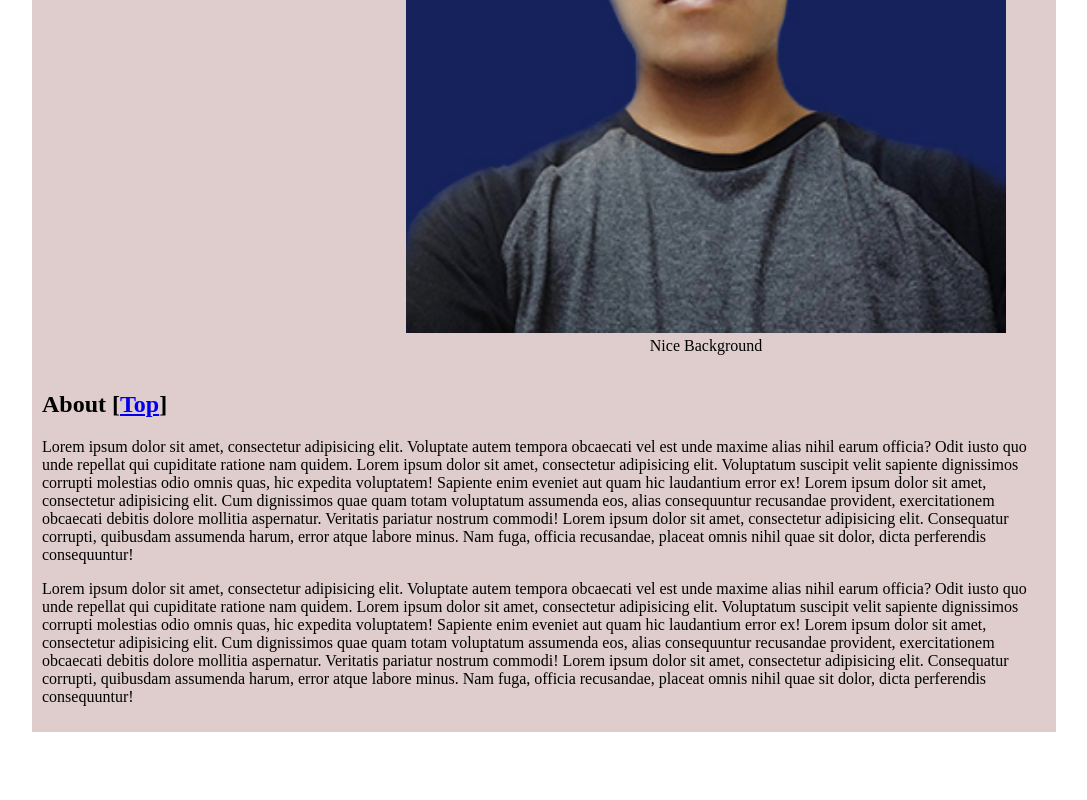
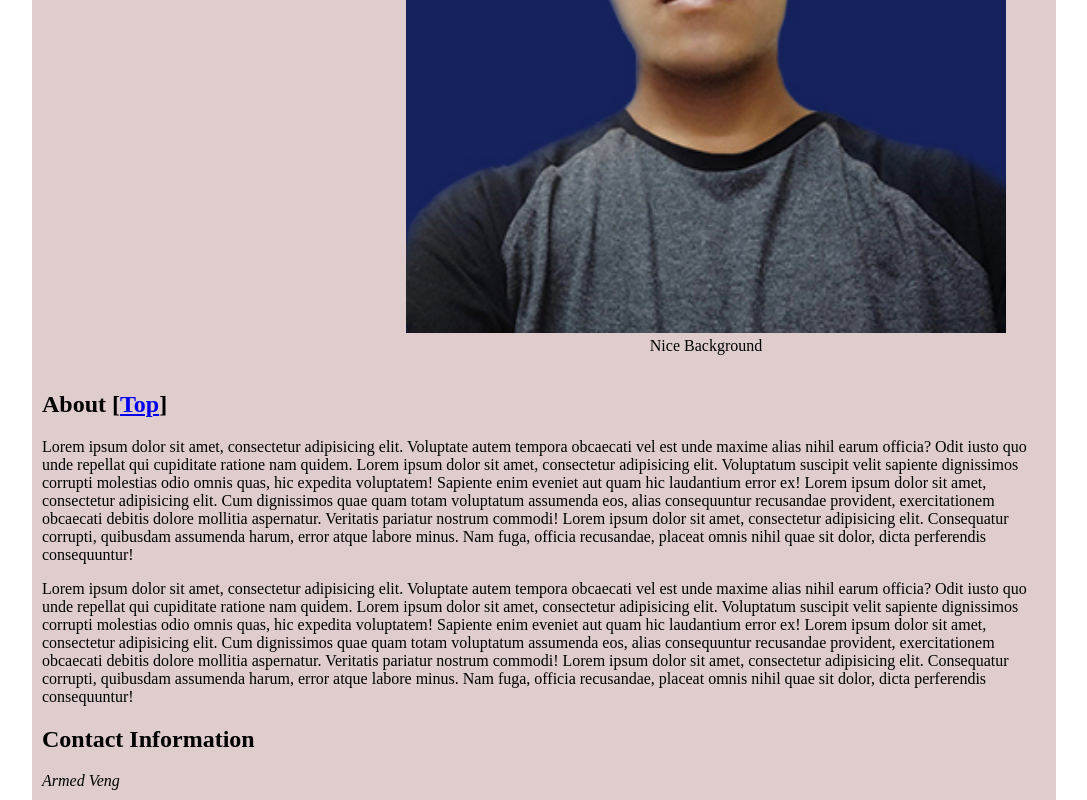
Before and after one commit to jerryamo/myhtml, a plain HTML site: page index.html in a window 1280 px wide. Shown: the part 2453-3253 px from the top of the page, without its empty margins (96-1183 px from the left). Before the commit the page ends 3185 px from the top, so only its background shows below. Drawn offline with Linux system fonts and the light colour scheme.

Commit message:
Added contact information

```diff
--- a/index.html
+++ b/index.html
@@ -46,7 +46,12 @@
 			<p>Lorem ipsum dolor sit amet, consectetur adipisicing elit. Voluptate autem tempora obcaecati vel est unde maxime alias nihil earum officia? Odit iusto quo unde repellat qui cupiditate ratione nam quidem. Lorem ipsum dolor sit amet, consectetur adipisicing elit. Voluptatum suscipit velit sapiente dignissimos corrupti molestias odio omnis quas, hic expedita voluptatem! Sapiente enim eveniet aut quam hic laudantium error ex! Lorem ipsum dolor sit amet, consectetur adipisicing elit. Cum dignissimos quae quam totam voluptatum assumenda eos, alias consequuntur recusandae provident, exercitationem obcaecati debitis dolore mollitia aspernatur. Veritatis pariatur nostrum commodi! Lorem ipsum dolor sit amet, consectetur adipisicing elit. Consequatur corrupti, quibusdam assumenda harum, error atque labore minus. Nam fuga, officia recusandae, placeat omnis nihil quae sit dolor, dicta perferendis consequuntur!</p>
 			<p>Lorem ipsum dolor sit amet, consectetur adipisicing elit. Voluptate autem tempora obcaecati vel est unde maxime alias nihil earum officia? Odit iusto quo unde repellat qui cupiditate ratione nam quidem. Lorem ipsum dolor sit amet, consectetur adipisicing elit. Voluptatum suscipit velit sapiente dignissimos corrupti molestias odio omnis quas, hic expedita voluptatem! Sapiente enim eveniet aut quam hic laudantium error ex! Lorem ipsum dolor sit amet, consectetur adipisicing elit. Cum dignissimos quae quam totam voluptatum assumenda eos, alias consequuntur recusandae provident, exercitationem obcaecati debitis dolore mollitia aspernatur. Veritatis pariatur nostrum commodi! Lorem ipsum dolor sit amet, consectetur adipisicing elit. Consequatur corrupti, quibusdam assumenda harum, error atque labore minus. Nam fuga, officia recusandae, placeat omnis nihil quae sit dolor, dicta perferendis consequuntur!</p>
 		</section>
-		<section class="contact" id="contact"></section>
+		<section class="contact" id="contact">
+			<h2>Contact Information</h2>
+			<address>
+				Armed Veng
+			</address>
+		</section>
 	</main>
 	<footer></footer>
 </div>
```
